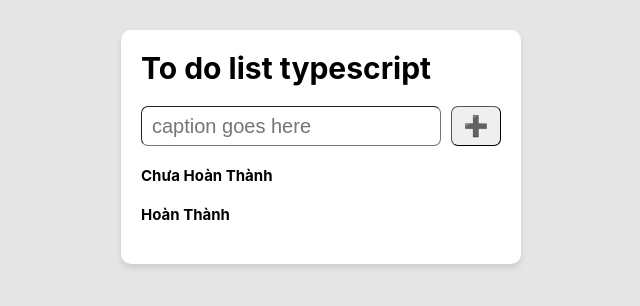
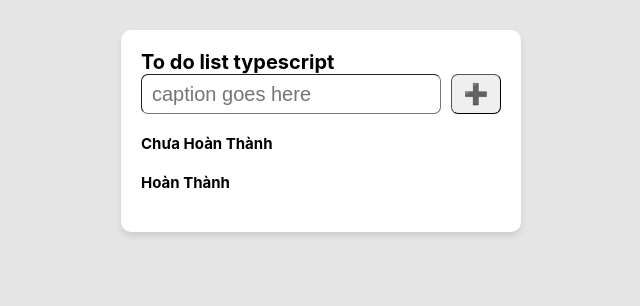
Before and after one commit to NgoVanChien/React-Awesome, a React (Create React App) app in the folder ReactNangCao/todolist/: page / in a window 1280 px wide. Shown: the top 306 px of the page, without its empty margins (319-959 px from the left). Built offline with nearby package versions, Linux system fonts and the light colour scheme.

Commit message:
React.memo

```diff
--- a/ReactNangCao/todolist/src/components/TaskInput/TaskInput.tsx
+++ b/ReactNangCao/todolist/src/components/TaskInput/TaskInput.tsx
@@ -5,6 +5,7 @@ import styles from './taskInput.module.scss'
 import { TodoTypes } from '../../PropTypes/todo.propype'
 import connect from '../../HOC/connect'
 import { debug, log } from '../../constants'
+import Title from '../Title'
 
 interface TaskInputProps {
   addTodo: (name: string) => void
@@ -16,7 +17,12 @@ interface TaskInputProps {
 function TaskInput(props: TaskInputProps & typeof injectedProps) {
   const { addTodo, currentTodo, editTodo, finishEditTodo, debug, log } = props
   const [name, setName] = useState<string>('')
-  log(debug)
+  // log(debug)
+
+  const address = {
+    street: '10 Tran Hung Dao'
+  }
+
   const handleSubmit = (event: React.FormEvent<HTMLFormElement>) => {
     event.preventDefault()
     if (currentTodo) {
@@ -39,7 +45,7 @@ function TaskInput(props: TaskInputProps & typeof injectedProps) {
 
   return (
     <div className='mb-2'>
-      <h1 className={styles.title}>To do list typescript</h1>
+      <Title address={address} />
       <form className={styles.form} onSubmit={handleSubmit}>
         <input
           type='text'
--- /dev/null
+++ b/ReactNangCao/todolist/src/components/Title/Title.tsx
@@ -0,0 +1,19 @@
+import React from 'react'
+import styles from './title.module.scss'
+
+type TitleProps = {
+  address: {
+    street: string
+  }
+}
+
+function Title(props: TitleProps) {
+  console.log(props.address)
+  return <h1 className={styles.title}>To do list typescript</h1>
+}
+
+function equal(prevProp: TitleProps, nextProps: TitleProps) {
+  return prevProp.address.street === nextProps.address.street
+}
+
+export default React.memo(Title, equal)
--- /dev/null
+++ b/ReactNangCao/todolist/src/components/Title/index.ts
@@ -0,0 +1,3 @@
+import Title from './Title'
+
+export default Title
```
Also changed, not shown: ReactNangCao/todolist/src/2. React.memo.md (added, +17 -0 lines), ReactNangCao/todolist/src/components/Title/title.module.scss (added).
